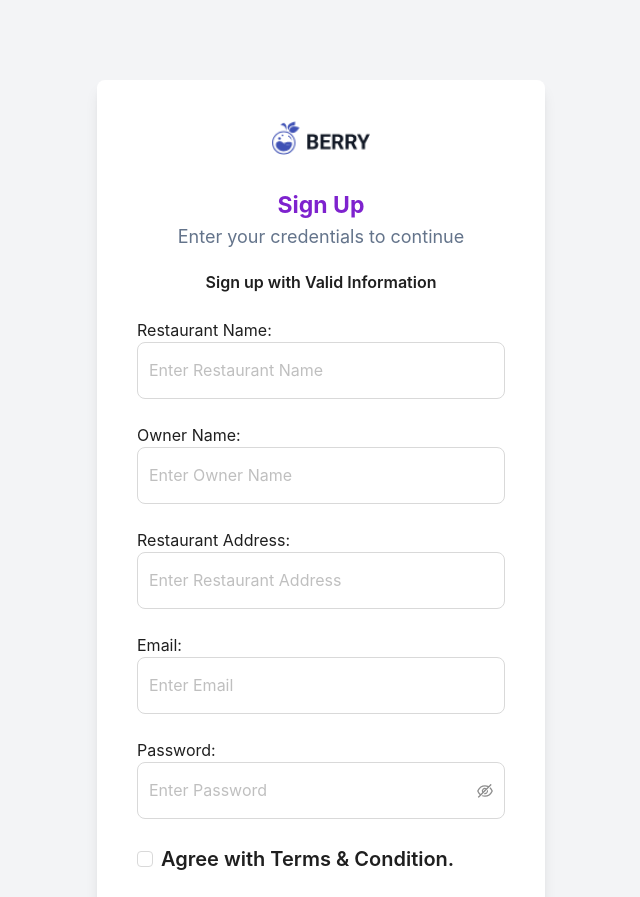
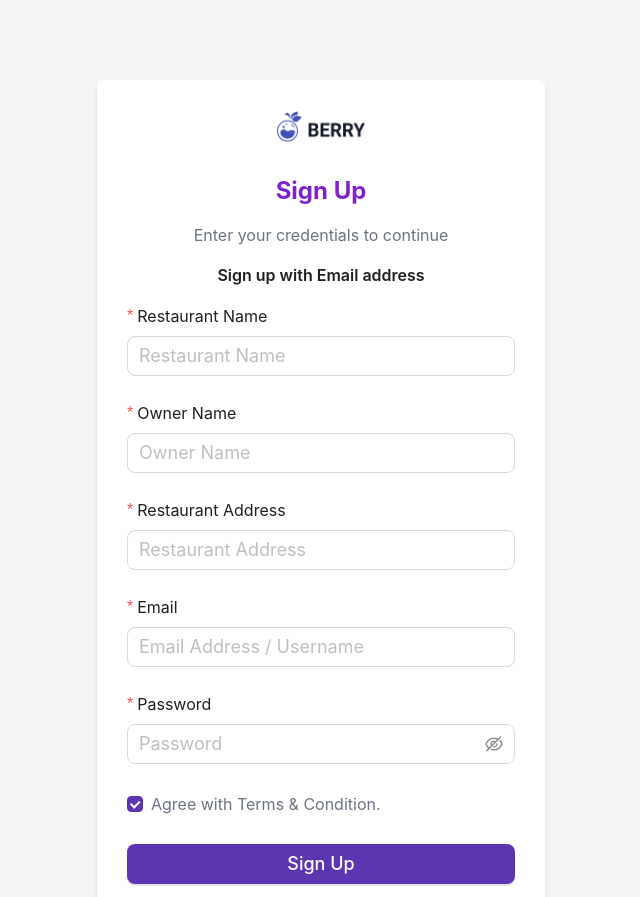
Before and after one commit to rehanmosabbir/codecamprestora.web, a Next.js app: page /registration in a window 1280 px wide. Shown: the top 897 px of the page, without its empty margins (319-959 px from the left). Built offline with nearby package versions, Linux system fonts and the light colour scheme.

Commit message:
Registration UI - changed

```diff
--- a/src/pages/registration.tsx
+++ b/src/pages/registration.tsx
@@ -1,11 +1,115 @@
-import Registration from "@/components/RegistrationComponent/Registration";
+import { Button, Checkbox, Divider, Form, Input } from "antd";
+import Image from "next/image";
+import Link from "next/link";
 
-const registration = () => {
-  return (
-    <div>
-      <Registration />
-    </div>
-  );
+import logo from "../assets/logo.png";
+
+const onFinish = (values: any) => {
+  console.log("Success:", values);
 };
 
-export default registration;
+const onFinishFailed = (errorInfo: any) => {
+  console.log("Failed:", errorInfo);
+};
+
+interface FieldType {
+  restaurantName?: string;
+  ownerName?: string;
+  address?: string;
+  email?: string;
+  password?: string;
+  remember?: string;
+}
+
+const RegistrationPage: React.FC = () => (
+  <div className="min-h-screen bg-gray-100">
+    <div className="w-full pt-20 px-5 sm:p-20 flex justify-center">
+      <Form
+        layout="vertical"
+        name="basic"
+        initialValues={{ remember: true }}
+        onFinish={onFinish}
+        onFinishFailed={onFinishFailed}
+        autoComplete="off"
+        style={{ padding: "30px" }}
+        className="py-10 px-4 sm:px-6 shadow-md rounded-md bg-white w-[26rem] lg:w-[28rem]"
+      >
+        <div className="flex justify-center items-center pb-8">
+          <div>
+            <Image width={90} src={logo} alt="logo" />
+          </div>
+        </div>
+        <div className="text-center">
+          <p className="text-xl md:text-2xl font-bold text-purple-700">
+            Sign Up
+          </p>
+          <p className="py-4 text-gray-500 text-base">
+            Enter your credentials to continue
+          </p>
+          <p className="pb-4 text-base font-semibold">
+            Sign up with Email address
+          </p>
+        </div>
+        <Form.Item<FieldType>
+          label="Restaurant Name"
+          name="restaurantName"
+          rules={[{ required: true, message: "Restaurant Name is required" }]}
+        >
+          <Input placeholder="Restaurant Name" size="large" />
+        </Form.Item>
+        <Form.Item<FieldType>
+          label="Owner Name"
+          name="ownerName"
+          rules={[{ required: true, message: "Owner Name is required" }]}
+        >
+          <Input placeholder="Owner Name" size="large" />
+        </Form.Item>
+        <Form.Item<FieldType>
+          label="Restaurant Address"
+          name="address"
+          rules={[
+            { required: true, message: "Restaurant Address is required" },
+          ]}
+        >
+          <Input placeholder="Restaurant Address" size="large" />
+        </Form.Item>
+        <Form.Item<FieldType>
+          label="Email"
+          name="email"
+          rules={[{ required: true, message: "Email is required" }]}
+        >
+          <Input placeholder="Email Address / Username" size="large" />
+        </Form.Item>
+        <Form.Item<FieldType>
+          label="Password"
+          name="password"
+          rules={[{ required: true, message: "Password is required" }]}
+        >
+          <Input.Password placeholder="Password" size="large" />
+        </Form.Item>
+        <Form.Item<FieldType> name="remember" valuePropName="checked">
+          <Checkbox className="text-gray-500">
+            Agree with Terms & Condition.
+          </Checkbox>
+        </Form.Item>
+        <Form.Item>
+          <Button
+            type="primary"
+            className="font-medium text-white"
+            htmlType="submit"
+            block
+            size="large"
+          >
+            Sign Up
+          </Button>
+        </Form.Item>
+        <Divider />
+        <div className="text-center font-medium">
+          <Link href={"/login"}>Already have an account?</Link>
+        </div>
+      </Form>
+    </div>
+  </div>
+);
+
+export default RegistrationPage;
```
